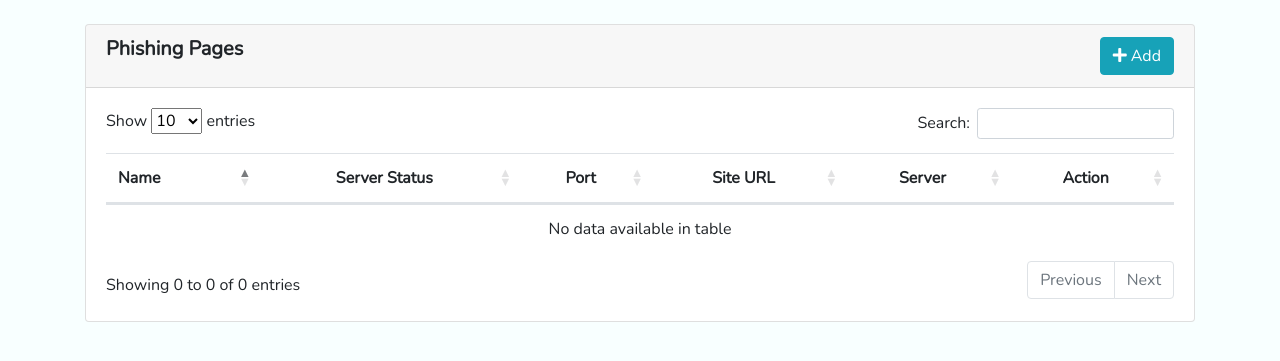
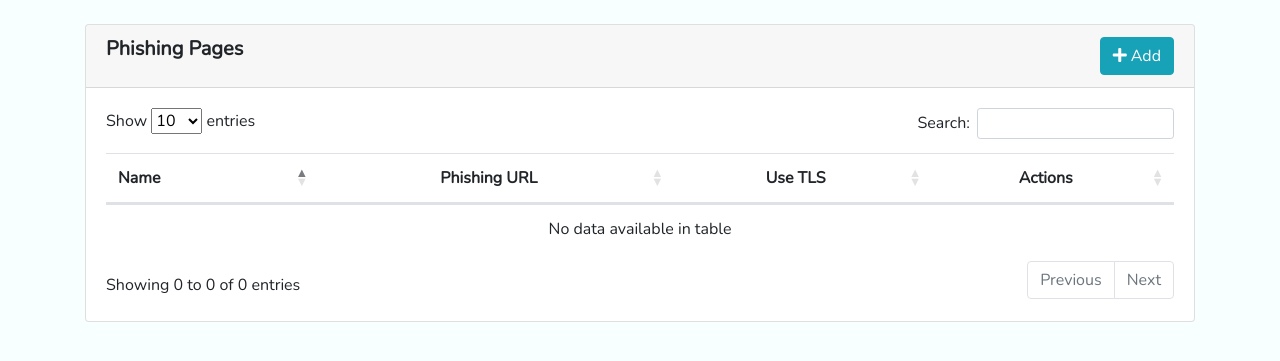
Before and after one commit to jerinjose61/uphish, a Django app: page /phishing_pages/ in a window 1280 px wide. Shown: the part 76-437 px from the top of the page. Run offline with Django 3.2, Linux system fonts and the light colour scheme; the visitor is signed in with stand-in values (Sample User, id 1); data that the repository does not hold is empty; some libraries are stand-ins or nearby versions.

Commit message:
Made Uphish Django App and FastAPI Phishings Apps different

```diff
--- a/app/forms.py
+++ b/app/forms.py
@@ -28,11 +28,13 @@ class TargetForm(forms.ModelForm):
         fields = ['first_name', 'last_name', 'email', 'designation']
 
 class PhishingPageForm(forms.ModelForm):
-    url_to_clone = forms.CharField(label="URL to Clone")
+    phishing_url = forms.CharField(label="Phishing URL (Without http / https)",
+                                    widget=forms.TextInput(attrs={'placeholder':'www.example.com'}))
+    use_tls = forms.BooleanField(label="Use TLS?", required=False)
 
     class Meta:
         model = PhishingPage
-        fields = ['name', 'url_to_clone']
+        fields = '__all__'
 
 class EmailTemplateForm(forms.ModelForm):
     attachment = forms.FileField(required = False)
--- a/app/templates/app/phishing_pages/phishing_pages.html
+++ b/app/templates/app/phishing_pages/phishing_pages.html
@@ -19,29 +19,16 @@
       <table id="table" class="table">
         <thead>
           <th>Name</th>
-          <th class="text-center">Server Status</th>
-          <th class="text-center">Port</th>
-          <th class="text-center">Site URL</th>
-          <th class="text-center">Server</th>
-          <th class="text-center">Action</th>
+          <th class="text-center">Phishing URL</th>
+          <th class="text-center">Use TLS</th>
+          <th class="text-center">Actions</th>
         </thead>
         <tbody>
           {% for phishing_page in phishing_pages %}
           <tr>
             <td>{{ phishing_page.name }}</td>
-            <td class="text-center">{{ phishing_page.server_status }}</td>
-            <td class="text-center">{{ phishing_page.port_number }}</td>
-            <td class="text-center">
-              <a href={{ phishing_page.site_url }} target="_blank">{{ phishing_page.site_url }}</a>
-            </td>
-            <td class="text-center">
-              <a title="View Page" class="btn btn-success" href="{% url 'app:start_phishing_server' pk=phishing_page.pk %}">
-                Start
-              </a>
-              <a title="View Page" class="btn btn-danger" href="{% url 'app:stop_phishing_server' pk=phishing_page.pk %}">
-                Stop
-              </a>
-            </td>
+            <td class="text-center">{{ phishing_page.phishing_url }}</td>
+            <td class="text-center">{{ phishing_page.use_tls }}</td>
             <td class="text-center">
               <a title="Delete" class="btn btn-danger" href="{% url 'app:delete_phishing_page' pk=phishing_page.pk %}"><i class="fas fa-trash-alt"></i></a>
             </td>
--- a/app/urls.py
+++ b/app/urls.py
@@ -19,8 +19,6 @@ urlpatterns = [
     path('delete_target/<slug:pk>/', views.delete_target, name = 'delete_target'),
     path('phishing_pages/', views.phishing_pages, name = 'phishing_pages'),
     path('add_phishing_page/', views.add_phishing_page, name = 'add_phishing_page'),
-    path('start_phishing_server/<slug:pk>/', views.start_phishing_server, name = 'start_phishing_server'),
-    path('stop_phishing_server/<slug:pk>/', views.stop_phishing_server, name = 'stop_phishing_server'),
     path('delete_phishing_page/<slug:pk>/', views.delete_phishing_page, name = 'delete_phishing_page'),
     path('email_templates/', views.email_templates, name = 'email_templates'),
     path('add_email_template/', views.add_email_template, name = 'add_email_template'),
@@ -29,7 +27,8 @@ urlpatterns = [
     path('add_campaign/', views.add_campaign, name = 'add_campaign'),
     path('delete_campaign/<slug:pk>/', views.delete_campaign, name = 'delete_campaign'),
     path('track_email/<slug:campaign_id>/<slug:target_id>/', views.track_email, name = 'track_email'),
-    path('track_link/<slug:campaign_id>/<slug:target_id>/', views.track_link, name = 'track_link'),
+    path('track_link/', views.track_link, name='track_link'),
+    path('track_data/', views.track_data, name='track_data'),
     path('campaign_details/<slug:pk>/', views.campaign_details, name = 'campaign_details'),
     path('target_phish_details/<slug:campaign_id>/<slug:target_id>/', views.target_phish_details, name = 'target_phish_details'),
     path('target_reported/<slug:campaign_id>/<slug:target_id>/', views.target_reported, name = 'target_reported'),
--- a/app/views.py
+++ b/app/views.py
@@ -9,90 +9,10 @@ from django_q.tasks import async_task, result
 from django.db.models import Q
 from urllib import parse
 from django.contrib.auth.decorators import login_required
-
-# Global Variables
-DEFAULT_USER_AGENT = "\"Mozilla/5.0 (X11; Fedora; Linux x86_64; rv:40.0) Gecko/20100101 Firefox/60.0\""
-DEFAULT_PORT = 443
-httpd = None
-
-server_list = {}
-server_details = {}
+from django.views.decorators.csrf import csrf_exempt
 
 with open(str(BASE_DIR)+'/settings.json',"r") as infile:
     settings_dict = json.loads(infile.read())
-
-# Supporting Functions & Classes
-def port_check(port_number):
-    s = socket.socket(socket.AF_INET, socket.SOCK_STREAM)
-    result = s.connect_ex(('127.0.0.1', port_number))
-
-    if result != 0:
-        return True
-    else:
-        return False
-
-def port():
-    port_number = random.randint(1025, 65535)
-
-    if port_check(port_number) == True:
-        return port_number
-    else:
-        port()
-
-def start_server(server):
-    server.serve_forever()
-
-class MySimpleHTTPRequestHandler(SimpleHTTPRequestHandler):
-    def do_GET(self):
-        path = re.match(r'\/\?cid=[0-9]+&tid=[0-9]+', self.path)
-
-        try:
-            if self.path == path.group():
-                self.path = '/'
-        except AttributeError:
-            pass
-
-        return SimpleHTTPRequestHandler.do_GET(self)
-
-    def do_POST(self):
-        # Pattern for /?cid=1&tid=1
-        path = re.match(r'\/\?cid=[0-9]+&tid=[0-9]+', self.path)
-
-        try:
-            if self.path == path.group():
-                # Get campaign_id
-                campaign_id = parse.parse_qs(parse.urlparse(self.path).query)['cid'][0]
-
-                # Get target_id
-                target_id = parse.parse_qs(parse.urlparse(self.path).query)['tid'][0]
-
-                # Update DB that the person has entered data
-                campaign = Campaign.objects.get(id = campaign_id)
-                target = Target.objects.get(id = target_id)
-
-                CampaignResult.objects.filter(Q(campaign = campaign) & Q(target = target)).update(data_submitted_status = True)
-
-                # Update DB with entered data
-                content_length = int(self.headers['Content-Length'])
-                body = self.rfile.read(content_length)
-                form_data = body.decode("utf-8")
-                form_data_list = form_data.split('&')
-
-                form_data_decoded_list = []
-
-                for data in form_data_list:
-                    form_data_decoded_list.append(parse.unquote(data))
-
-                final_form_data = '; '.join(form_data_decoded_list)
-
-                CampaignResult.objects.filter(Q(campaign = campaign) & Q(target = target)).update(data_submitted = final_form_data)
-
-                # Redirect to the Redirect URL given by user after form submission
-                self.send_response(301)
-                self.send_header("location", campaign.redirect_url)
-                self.end_headers()
-        except AttributeError:
-            pass
 
 # Django Views
 @login_required
@@ -227,143 +147,24 @@ def phishing_pages(request):
 
 @login_required
 def add_phishing_page(request):
-    form = forms.PhishingPageForm(request.POST or None)
+    if request.method == "POST":
+        form = forms.PhishingPageForm(request.POST or None)
 
-    if form.is_valid():
-        # Download files from original website
-        wget_command = "wget -e robots=off -E -H -k -K -p -nH --cut-dirs=100 -nv {} --user-agent {} --directory-prefix={}"
-
-        template_folder_name = '_'.join(form.cleaned_data['name'].split()).lower()
-        TEMPLATE_DIR = os.path.join(BASE_DIR, 'phishing_templates/{}'.format(template_folder_name))
-
-        os.system(wget_command.format(form.cleaned_data['url_to_clone'],
-                    DEFAULT_USER_AGENT, TEMPLATE_DIR))
-
-        # Update DB details of the phishing page
-        PhishingPage.objects.create(name = form.cleaned_data['name'],
-                                    url_to_clone = form.cleaned_data['url_to_clone'],
-                                    template_dir = TEMPLATE_DIR)
-
-        # Rename HTML file to index.html if it is in another name (like login.html)
-        for file in os.listdir(TEMPLATE_DIR):
-            if file.endswith(".html") or file.endswith(".htm"):
-                if file != 'index.html':
-                    os.rename(TEMPLATE_DIR + "/" + file, TEMPLATE_DIR + "/index.html")
-
-        ## Remove the string action="" inside a form in index.html
-        ## This is to ensure do_POST() method in MySimpleHTTPRequestHandler works OK
-        html_file = open(TEMPLATE_DIR + "/index.html", "r")
-        html_file_content = html_file.read()
-        new_html_file_content = re.sub('<form .*>',"<form method=\"POST\">",html_file_content)
-        html_file.close()
-
-        # Write new string to index.html
-        new_html_file = open(TEMPLATE_DIR + "/index.html", "w")
-        new_html_file.write(new_html_file_content)
-        new_html_file.close()
-
-        return redirect('app:phishing_pages')
+        if form.is_valid():
+            form.save()
+            return redirect('app:phishing_pages')
+    else:
+        form = forms.PhishingPageForm()
 
     return render(request, 'app/phishing_pages/add_phishing_page.html', {'form':form})
-
-@login_required
-def start_phishing_server(request, pk):
-    phishing_page = PhishingPage.objects.get(pk = pk)
-
-    os.chdir(phishing_page.template_dir)
-    handler = MySimpleHTTPRequestHandler
-
-    global server_details
-    global server_list
-
-    if port_check(DEFAULT_PORT) == True:
-        try:
-            server = socketserver.TCPServer(("", DEFAULT_PORT), handler)
-            server_thread = threading.Thread(target=start_server, args=(server,), daemon=True)
-            server_thread.start()
-
-            server_details['server'] = server
-            server_details['server_thread'] = server_thread
-            server_details['port'] = DEFAULT_PORT
-        except socketserver.socket.error as exc:
-            if exc.args[0] == 48:
-                port_number = port()
-                server = socketserver.TCPServer(("", port_number), handler)
-                server_thread = threading.Thread(target=start_server, args=(server,), daemon=True)
-                server_thread.start()
-
-                server_details['server'] = server
-                server_details['server_thread'] = server_thread
-                server_details['port'] = port_number
-    else:
-        port_number = port()
-        server = socketserver.TCPServer(("", port_number), handler)
-        server_thread = threading.Thread(target=start_server, args=(server,), daemon=True)
-        server_thread.start()
-
-        server_details['server'] = server
-        server_details['server_thread'] = server_thread
-        server_details['port'] = port_number
-
-    server_list[phishing_page.name] = server_details
-
-    host = settings_dict['HOST']
-
-    PhishingPage.objects.filter(pk = phishing_page.pk).update(server_status = True,
-                                port_number = server_details['port'],
-                                site_url = "http://" + host + ":" + str(server_details['port']))
-
-    return redirect('app:phishing_pages')
-
-@login_required
-def stop_phishing_server(request, pk):
-    phishing_page = PhishingPage.objects.get(pk = pk)
-
-    try:
-        # Get details of server of this phishing page
-        global server_list
-        server = server_list[phishing_page.name]['server']
-
-        # Stop the server
-        server.shutdown()
-        server.server_close()
-
-        PhishingPage.objects.filter(pk = phishing_page.pk).update(server_status = False,
-                                    port_number = None,
-                                    site_url = None)
-    except KeyError:
-        PhishingPage.objects.filter(pk = phishing_page.pk).update(port_number = None,
-                                    site_url = None)
-
-    return redirect('app:phishing_pages')
 
 @login_required
 def delete_phishing_page(request, pk):
     phishing_page = PhishingPage.objects.get(pk = pk)
 
     if request.method == 'POST':
-        if phishing_page.server_status == True:
-            try:
-                # Get details of server of this phishing page
-                global server_list
-                server = server_list[phishing_page.name]['server']
-
-                # Stop the server
-                server.shutdown()
-                server.server_close()
-
-                # Delete entry from database
-                PhishingPage.objects.get(pk = phishing_page.pk).delete()
-
-                # Delete folder from phishing_templates
-                shutil.rmtree(phishing_page.template_dir)
-            except KeyError:
-                pass
-        else:
-            PhishingPage.objects.get(pk = phishing_page.pk).delete()
-
-            # Delete folder from phishing_templates
-            shutil.rmtree(phishing_page.template_dir)
+        # Delete entry from database
+        PhishingPage.objects.get(pk = phishing_page.pk).delete()
 
         return redirect('app:phishing_pages')
 
@@ -474,12 +275,15 @@ def add_campaign(request):
         campaign_name = form.cleaned_data['name']
         from_email = form.cleaned_data['from_email']
         target_group = form.cleaned_data['target_group']
+        phishing_page = form.cleaned_data['phishing_page']
         email_template = form.cleaned_data['email_template']
         sending_profile = form.cleaned_data['sending_profile']
         redirect_url = form.cleaned_data['redirect_url']
 
         # Task to send Email using the selected email template to the target groups using the sending profile
-        async_task('app.tasks.launch_campaign', campaign_name, from_email, target_group, email_template, sending_profile)
+        async_task('app.tasks.launch_campaign', campaign_name,
+        from_email, target_group, phishing_page,
+        email_template, sending_profile)
 
         return redirect('app:home')
 
@@ -502,11 +306,18 @@ def track_email(request, campaign_id, target_id):
 
     CampaignResult.objects.filter(Q(campaign = campaign) & Q(target = target)).update(email_open_status = True)
 
-    return HttpResponse('Phished!')
+    return HttpResponse('Email Opened!')
 
-def track_link(request, campaign_id, target_id):
-    campaign = Campaign.objects.get(id = campaign_id)
-    target = Target.objects.get(id = target_id)
+# API End Point to know from FastAPI phsihing app that link has been clicked
+@csrf_exempt
+def track_link(request):
+    # Get CID and TID from FastAPI Phishing App
+    cid = request.POST.get("cid")
+    tid = request.POST.get("tid")
+
+    # Update DB that the link is clicked
+    campaign = Campaign.objects.get(id = cid)
+    target = Target.objects.get(id = tid)
 
     CampaignResult.objects.filter(Q(campaign = campaign) & Q(target = target)).update(link_clicked_status = True)
 
@@ -514,8 +325,23 @@ def track_link(request, campaign_id, target_id):
     # So, when the person click on the link, we will assume that the person has opened the email
     CampaignResult.objects.filter(Q(campaign = campaign) & Q(target = target)).update(email_open_status = True)
 
-    phishing_url = campaign.phishing_page.site_url + "/?cid=" + campaign_id + "&tid=" + target_id + ""
-    return redirect(phishing_url)
+    return HttpResponse('Phishing Link Clicked!')
+
+# API End Point to know from FastAPI phishing app that data has been submitted
+# API End Point to know the submitted data
+@csrf_exempt
+def track_data(request):
+    # Get CID, TID & submitted data from FastAPI Phishing App
+    cid = request.POST.get("cid")
+    tid = request.POST.get("tid")
+    submitted_data = request.POST.get("submitted_data")
+
+    # Update DB that the data is submitted and enter the submitted data
+    campaign = Campaign.objects.get(id = cid)
+    target = Target.objects.get(id = tid)
+    CampaignResult.objects.filter(Q(campaign = campaign) & Q(target = target)).update(data_submitted_status = True, data_submitted = submitted_data)
+
+    return HttpResponse('Data Submitted!')
 
 @login_required
 def campaign_details(request, pk):
```
Also changed, not shown: app/models.py (+2 -5 lines), app/tasks.py (+7 -4 lines).
